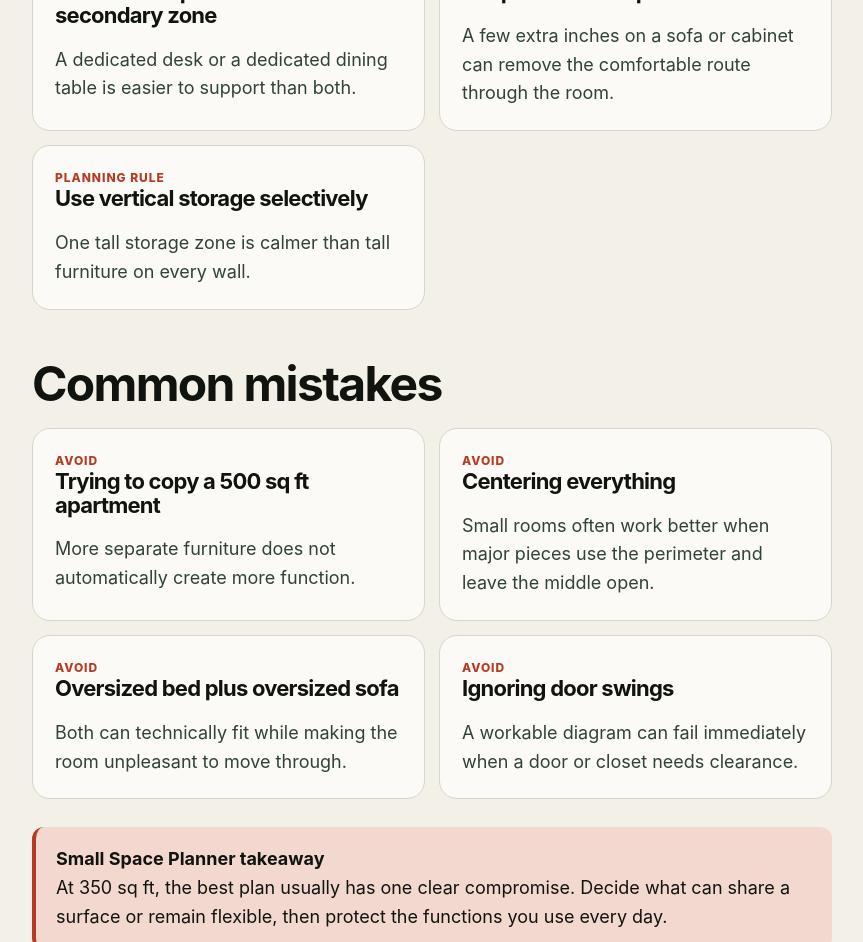
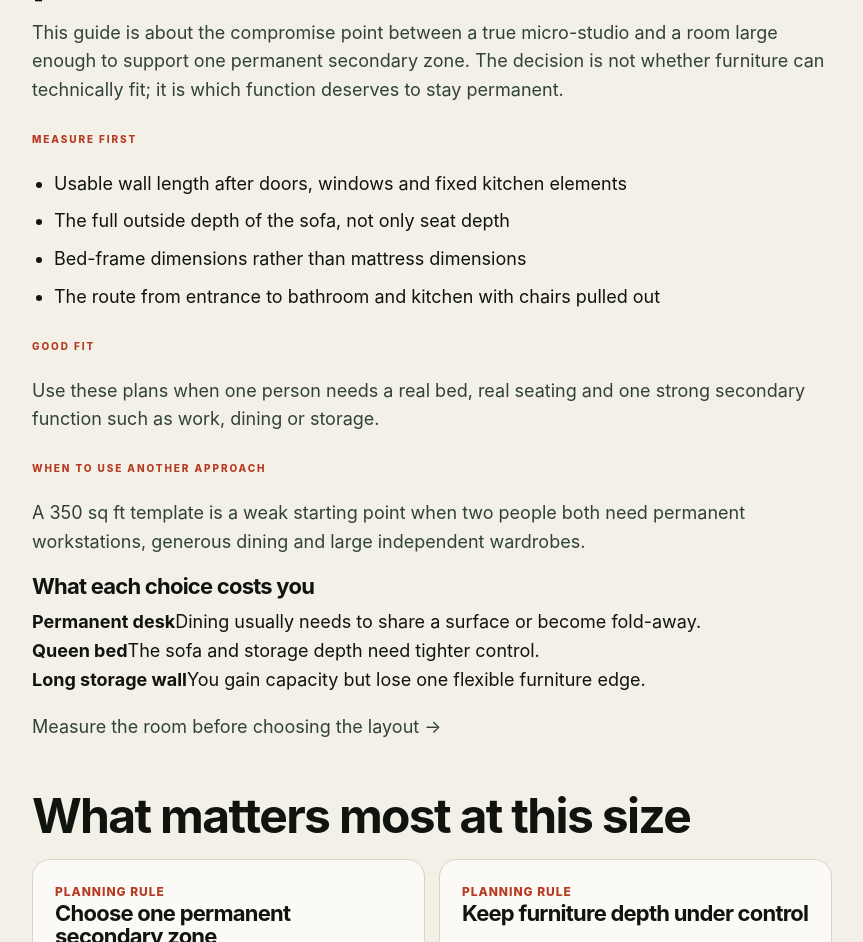
Before and after one commit to talaverilla85/small-space-lab, a Next.js app: page /studio-apartment-layouts/350-sq-ft in a window 1280 px wide. Shown: the part 3680-4622 px from the top of the page, without its empty margins (28-891 px from the left). Built offline with nearby package versions, Linux system fonts and the light colour scheme; no server answers.

Commit message:
Strengthen all layout variants with unique decision guidance

```diff
--- a/app/studio-apartment-layouts/[variant]/page.tsx
+++ b/app/studio-apartment-layouts/[variant]/page.tsx
@@ -3,6 +3,7 @@ import Link from "next/link";
 import { notFound } from "next/navigation";
 import { FloorPlan } from "@/components/FloorPlan";
 import { getLayoutVariant, layoutVariants } from "@/lib/layoutVariants";
+import { getLayoutVariantAudit } from "@/lib/layoutVariantAudits";
 
 type Props = { params: Promise<{ variant: string }> };
 
@@ -18,6 +19,8 @@ export async function generateMetadata({ params }: Props): Promise<Metadata> {
     title: item.title,
     description: item.description,
     alternates: { canonical: `/studio-apartment-layouts/${item.slug}` },
+    authors: [{ name: "Small Space Planner Editorial Team" }],
+    openGraph: { type: "article", title: item.title, description: item.description },
   };
 }
 
@@ -25,6 +28,7 @@ export default async function LayoutVariantPage({ params }: Props) {
   const { variant } = await params;
   const item = getLayoutVariant(variant);
   if (!item) notFound();
+  const audit = getLayoutVariantAudit(item.slug);
 
   const coreTitles: Record<string,string> = {
     "300-sq-ft": "300 Sq Ft Studio Apartment Layout Ideas",
@@ -41,7 +45,28 @@ export default async function LayoutVariantPage({ params }: Props) {
     };
   });
 
+  const jsonLd = {
+    "@context": "https://schema.org",
+    "@type": "Article",
+    headline: item.title,
+    description: item.description,
+    dateModified: "2026-10-21",
+    author: {
+      "@type": "Organization",
+      name: "Small Space Planner Editorial Team",
+      url: "https://smallspaceplanner.com/editorial-policy",
+    },
+    publisher: {
+      "@type": "Organization",
+      name: "Small Space Planner",
+      url: "https://smallspaceplanner.com",
+    },
+    mainEntityOfPage: "https://smallspaceplanner.com/studio-apartment-layouts/" + item.slug,
+  };
+
   return (
+    <>
+      <script type="application/ld+json" dangerouslySetInnerHTML={{ __html: JSON.stringify(jsonLd).replace(/</g, "\\u003c") }} />
     <article>
       <header className="container guide-hero flagship-hero">
         <div className="breadcrumb"><Link href="/">Home</Link> / <Link href="/studio-apartment-layouts">Layouts</Link> / {item.slug}</div>
@@ -78,6 +103,39 @@ export default async function LayoutVariantPage({ params }: Props) {
               </section>
             ))}
           </div>
+
+          {audit ? (
+            <section className="layout-reality-check">
+              <div className="kicker">WHY THIS PAGE EXISTS</div>
+              <h2>Reality check before you copy the plan</h2>
+              <p>{audit.purpose}</p>
+
+              <div className="layout-audit-grid">
+                <div className="layout-audit-panel">
+                  <span className="micro-label">MEASURE FIRST</span>
+                  <ul>{audit.measureFirst.map((entry) => <li key={entry}>{entry}</li>)}</ul>
+                </div>
+                <div className="layout-audit-panel">
+                  <span className="micro-label">GOOD FIT</span>
+                  <p>{audit.goodFit}</p>
+                  <span className="micro-label">WHEN TO USE ANOTHER APPROACH</span>
+                  <p>{audit.poorFit}</p>
+                </div>
+              </div>
+
+              <h3>What each choice costs you</h3>
+              <div className="layout-tradeoff-table">
+                {audit.tradeoffs.map((entry) => (
+                  <div key={entry.choice}>
+                    <strong>{entry.choice}</strong>
+                    <span>{entry.cost}</span>
+                  </div>
+                ))}
+              </div>
+
+              <p className="layout-deep-dive"><Link href={audit.deepDive.href}>{audit.deepDive.label} →</Link></p>
+            </section>
+          ) : null}
 
           <h2>What matters most at this size</h2>
           <div className="mistake-grid">
@@ -147,5 +205,6 @@ export default async function LayoutVariantPage({ params }: Props) {
         </aside>
       </section>
     </article>
+    </>
   );
 }
```
